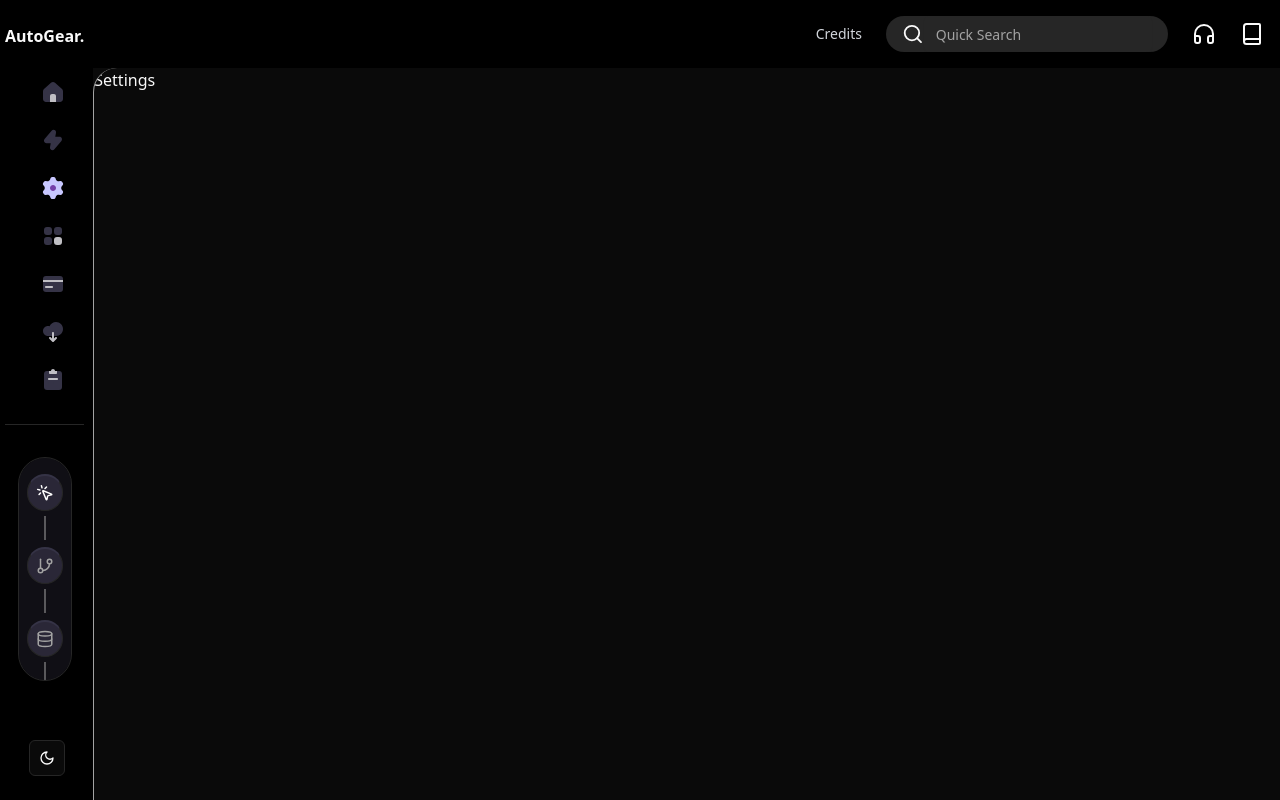
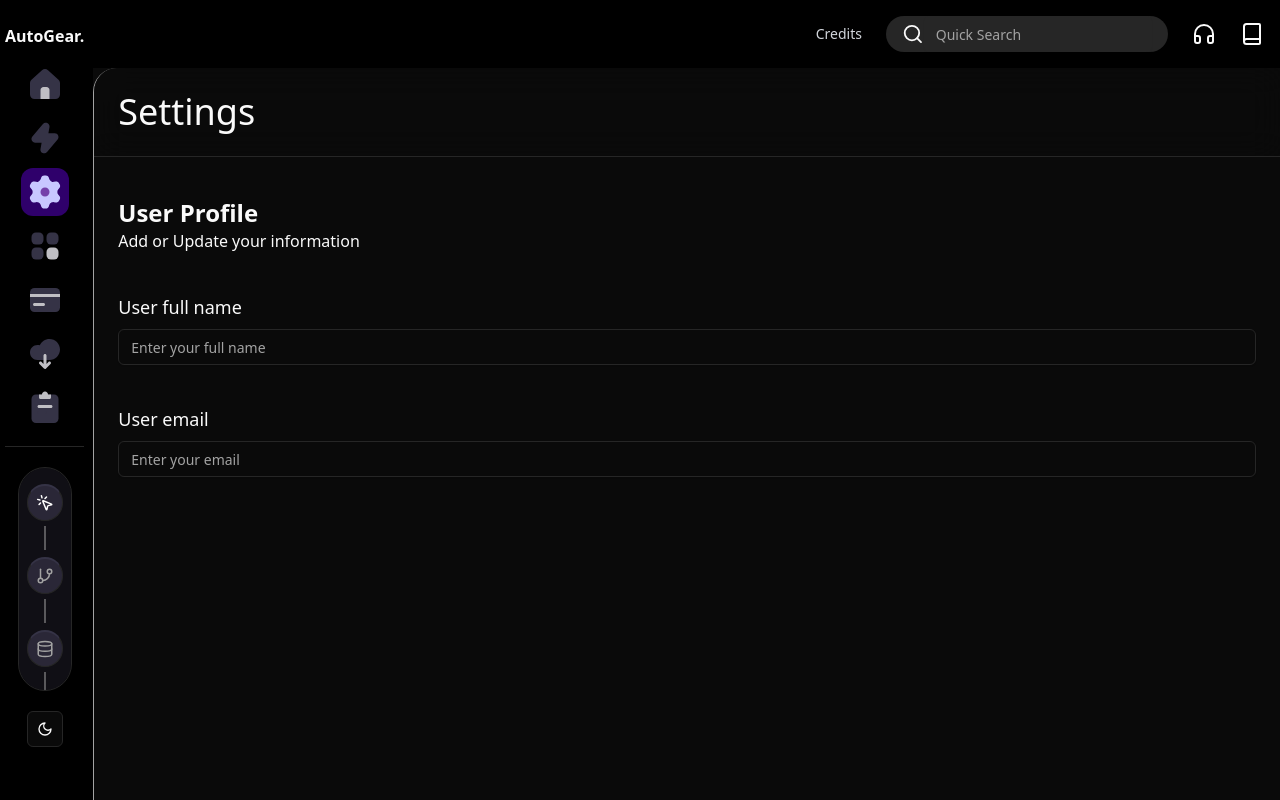
Before and after one commit to ShivanshTripathi247/autogear, a Next.js app: page /settings in a window 1280 px wide. Built offline with nearby package versions, Linux system fonts and the light colour scheme; a web font is replaced by a local one.

Commit message:
from 0.1

```diff
--- a/app/(main)/(pages)/settings/page.tsx
+++ b/app/(main)/(pages)/settings/page.tsx
@@ -1,10 +1,27 @@
+import ProfileForm from '@/components/forms/profile-form'
 import React from 'react'
 
 type Props = {}
 
 const Settings = (props: Props) => {
+  //Wip profile pricture
   return (
-    <div> Settings</div>
+    <div className='flex flex-col gap-4'>
+      <h1 className='sticky top-0 z-[10] flex items-center
+      justify-between border-b bg-background/50 p-6 text-4xl
+      backdrop-blur-lg'>
+        <span>Settings</span>
+      </h1>
+      <div className='flex flex-col gap-10 p-6'>
+        <div>
+          <h2 className='text-2xl font-bold'>User Profile</h2>
+            <p>
+              Add or Update your information
+            </p>
+        </div>
+        <ProfileForm />
+      </div>
+    </div>
   )
 }
 
--- a/app/page.tsx
+++ b/app/page.tsx
@@ -10,7 +10,7 @@
 
 export default function Home() {
   return (
-    <main className="relative w-full">
+    <main className="relative w-full mb-20">
       <Navbar />
 
       {/* Hero Section */}
--- /dev/null
+++ b/components/forms/profile-form.tsx
@@ -0,0 +1,67 @@
+'use client'
+import React, { useState } from 'react'
+import { useForm } from 'react-hook-form'
+import { z } from 'zod'
+import { zodResolver } from '@hookform/resolvers/zod'
+import { EditUserProfile } from '@/lib/types'
+import { Form, FormControl, FormField, FormItem, FormLabel, FormMessage } from '../ui/form'
+import { Input } from '../ui/input'
+type Props = {}
+
+const ProfileForm = (props: Props) => {
+    const [isLoading, setIsLoading] = useState(false)
+    const form = useForm<z.infer<typeof EditUserProfile>>({
+        mode: "onChange",
+        resolver: zodResolver(EditUserProfile),
+        defaultValues: {
+            name: "",
+            email: "",
+        },
+    });
+  return (
+    <Form {...form}>
+        <form className='flex flex-col gap-6'>
+            <FormField
+            disabled={isLoading}
+            control={form.control}
+            name="name"
+            render={({ field }) => (
+                <FormItem>
+                    <FormLabel className='text-lg'>User full name</FormLabel>
+                    <FormControl>
+                        <Input
+                        placeholder='Enter your full name'
+                        {...field}
+                        />
+                    </FormControl>
+                    <FormMessage />
+                </FormItem>
+            )}
+            />
+        </form>
+        <form className='flex flex-col gap-6'>
+            <FormField
+            disabled={isLoading}
+            control={form.control}
+            name="email"
+            render={({ field }) => (
+                <FormItem>
+                    <FormLabel className='text-lg'>User email</FormLabel>
+                    <FormControl>
+                        <Input
+                        placeholder='Enter your email'
+                        type='email'
+                        disabled={isLoading}
+                        {...field}
+                        />
+                    </FormControl>
+                    <FormMessage />
+                </FormItem>
+            )}
+            />
+        </form>
+    </Form>
+  )
+}
+
+export default ProfileForm
--- a/components/global/animated-tooltip.tsx
+++ b/components/global/animated-tooltip.tsx
@@ -1,90 +1,80 @@
 "use client";
-import Image from "next/image";
 import React, { useState } from "react";
+import Link from "next/link";
 import {
   motion,
-  useTransform,
   AnimatePresence,
-  useMotionValue,
-  useSpring,
 } from "framer-motion";
 
 export const AnimatedTooltip = ({
   items,
+  orientation = "vertical",
+  Component
 }: {
-  items: {
-    name: string;
-    component: string
-    icon: string;
-  }[];
+  items: any[];
+  orientation?: "vertical" | "horizontal";
+  Component?: React.ComponentType<any>;
 }) => {
   const [hoveredIndex, setHoveredIndex] = useState<number | null>(null);
-  const springConfig = { stiffness: 100, damping: 5 };
-  const x = useMotionValue(-100); // going to set this value on mouse move
-  // rotate the tooltip
-  const rotate = useSpring(
-    useTransform(x, [-100, 100], [-45, 45]),
-    springConfig
-  );
-  // translate the tooltip
-  const translateX = useSpring(
-    useTransform(x, [-100, 100], [-50, 50]),
-    springConfig
-  );
-  const handleMouseMove = (event: any) => {
-    const halfWidth = event.target.offsetWidth / 2;
-    x.set(event.nativeEvent.offsetX - halfWidth ); // set the x value, which is then used in transform and rotate
-  };
+
+  const containerClasses = orientation === "vertical"
+    ? "flex flex-col space-y-4"
+    : "flex flex-row space-x-4";
 
   return (
-    <>
+    <div className={containerClasses}>
       {items.map((item, idx) => (
         <div
-          className="-mr-4  relative group"
           key={item.name}
-          onMouseEnter={() => setHoveredIndex(item.id)}
+          className="relative group"
+          onMouseEnter={() => setHoveredIndex(idx)}
           onMouseLeave={() => setHoveredIndex(null)}
         >
           <AnimatePresence mode="popLayout">
-            {hoveredIndex === item.id && (
+            {hoveredIndex === idx && (
               <motion.div
-                initial={{ opacity: 0, y: 20, scale: 0.6 }}
+                initial={{ opacity: 0, x: -20 }}
                 animate={{
                   opacity: 1,
-                  y: 0,
-                  scale: 1,
+                  x: 0,
                   transition: {
                     type: "spring",
-                    stiffness: 260,
-                    damping: 10,
-                  },
+                    stiffness: 300,
+                    damping: 15
+                  }
                 }}
-                exit={{ opacity: 0, y: 20, scale: 0.6 }}
-                style={{
-                  translateX: translateX,
-                  rotate: rotate,
-                  whiteSpace: "nowrap",
+                exit={{
+                  opacity: 0,
+                  x: -20,
+                  transition: {
+                    duration: 0.2
+                  }
                 }}
-                className="absolute -top-16 -left-1/2 translate-x-1/2 flex text-xs  flex-col items-center justify-center rounded-md bg-black z-50 shadow-xl px-4 py-2"
+                className="absolute left-full ml-2 z-50"
               >
-                <div className="absolute inset-x-10 z-30 w-[20%] -bottom-px bg-gradient-to-r from-transparent via-emerald-500 to-transparent h-px " />
-                <div className="absolute left-10 w-[40%] z-30 -bottom-px bg-gradient-to-r from-transparent via-sky-500 to-transparent h-px " />
-                <div className="font-bold text-white relative z-30 text-base">
+                <div className="bg-black text-white px-3 py-1 rounded-md text-sm whitespace-nowrap">
                   {item.name}
                 </div>
-                <div className="text-white text-xs">{item.designation}</div>
               </motion.div>
             )}
           </AnimatePresence>
-          <item.Component selected={item.selected}
-            onMouseMove={handleMouseMove}
-            height={100}
-            width={100}
-            className="object-cover !m-0 !p-0 object-top rounded-full h-14 w-14 border-2 group-hover:scale-105 group-hover:z-30 border-white  relative transition duration-500"
-          />
 
+          {Component ? (
+            <Component
+              item={item}
+            />
+          ) : (
+            <Link
+              href={item.href}
+              className="cursor-pointer"
+            >
+              <div className="text-muted-foreground hover:text-primary">
+                {item.Component && <item.Component size={24} />}
+              </div>
+            </Link>
+          )}
         </div>
       ))}
-    </>
+    </div>
   );
 };
--- a/components/sidebar/index.tsx
+++ b/components/sidebar/index.tsx
@@ -3,7 +3,12 @@
 import { usePathname } from "next/navigation";
 import { menuOptions } from "@/lib/constants";
 import clsx from "clsx";
-import { AnimatedTooltip } from "@/components/global/animated-tooltip";
+import {
+  Tooltip,
+  TooltipContent,
+  TooltipProvider,
+  TooltipTrigger,
+} from '@/components/ui/tooltip'
 import { Separator } from "../ui/separator";
 import { Database, GitBranch, LucideMousePointerClick } from "lucide-react";
 import { ModeToggle } from "./mode-toggle";
@@ -22,32 +27,43 @@
 
   return (
     <nav className="dark:bg-black h-screen overflow-scroll justify-between items-center flex flex-col gap-10 py-6 px-2">
-      <div className="flex flex-col items-center justify-center gap-8 mr-1">
+      <div className="flex flex-col items-center justify-center gap-5 mr-1">
         <Link className="flex font-bold flex-row " href="/">
           AutoGear.
         </Link>
 
-        <div className="flex flex-col gap-6">
-          <AnimatedTooltip
-            items={menuItems}
-            orientation="vertical"
-            Component={({ item }) => (
+        <TooltipProvider>
+          {menuItems.map((menuItem) => (
+            <ul key={menuItem.name}>
+              <Tooltip delayDuration={0}>
+                <TooltipTrigger>
+                  <li>
                     <Link
-                href={item.href}
+                      href={menuItem.href}
                       className={clsx(
-                  "group h-8 w-8 flex items-center justify-center scale-[1.5] rounded-lg p-[3px] cursor-pointer",
+                        'group h-8 w-8 flex items-center justify-center  scale-[1.5] rounded-lg p-[3px]  cursor-pointer',
                         {
-                    "dark:bg-[#2F006B] bg-[#EEE0FF]": item.selected,
+                          'dark:bg-[#2F006B] bg-[#EEE0FF] ':
+                            menuItem.selected,
                         }
                       )}
                     >
-                <item.Component selected={item.selected} />
+                      <menuItem.Component
+                        selected={menuItem.selected}
+                      />
                     </Link>
-            )}
-
-          />
-
-        </div>
+                  </li>
+                </TooltipTrigger>
+                <TooltipContent
+                  side="right"
+                  className="bg-black/10 backdrop-blur-xl"
+                >
+                  <p className="text-white">{menuItem.name}</p>
+                </TooltipContent>
+              </Tooltip>
+            </ul>
+          ))}
+        </TooltipProvider>
         <Separator/>
         <div className="flex flex-col items-center gap-9
         dark:bg-[#353346]/30 py-4 px-2 rounded-full h-56
@@ -91,10 +107,12 @@
 
             </div>
         </div>
-      </div>
-      <div className="flex flex-col items-center justify-center gap-8">
+        <div className=" bottom-4">
     <ModeToggle />
 </div>
+      </div>
+
+
     </nav>
   );
 };
--- /dev/null
+++ b/components/ui/form.tsx
@@ -0,0 +1,178 @@
+"use client"
+
+import * as React from "react"
+import * as LabelPrimitive from "@radix-ui/react-label"
+import { Slot } from "@radix-ui/react-slot"
+import {
+  Controller,
+  ControllerProps,
+  FieldPath,
+  FieldValues,
+  FormProvider,
+  useFormContext,
+} from "react-hook-form"
+
+import { cn } from "@/lib/utils"
+import { Label } from "@/components/ui/label"
+
+const Form = FormProvider
+
+type FormFieldContextValue<
+  TFieldValues extends FieldValues = FieldValues,
+  TName extends FieldPath<TFieldValues> = FieldPath<TFieldValues>
+> = {
+  name: TName
+}
+
+const FormFieldContext = React.createContext<FormFieldContextValue>(
+  {} as FormFieldContextValue
+)
+
+const FormField = <
+  TFieldValues extends FieldValues = FieldValues,
+  TName extends FieldPath<TFieldValues> = FieldPath<TFieldValues>
+>({
+  ...props
+}: ControllerProps<TFieldValues, TName>) => {
+  return (
+    <FormFieldContext.Provider value={{ name: props.name }}>
+      <Controller {...props} />
+    </FormFieldContext.Provider>
+  )
+}
+
+const useFormField = () => {
+  const fieldContext = React.useContext(FormFieldContext)
+  const itemContext = React.useContext(FormItemContext)
+  const { getFieldState, formState } = useFormContext()
+
+  const fieldState = getFieldState(fieldContext.name, formState)
+
+  if (!fieldContext) {
+    throw new Error("useFormField should be used within <FormField>")
+  }
+
+  const { id } = itemContext
+
+  return {
+    id,
+    name: fieldContext.name,
+    formItemId: `${id}-form-item`,
+    formDescriptionId: `${id}-form-item-description`,
+    formMessageId: `${id}-form-item-message`,
+    ...fieldState,
+  }
+}
+
+type FormItemContextValue = {
+  id: string
+}
+
+const FormItemContext = React.createContext<FormItemContextValue>(
+  {} as FormItemContextValue
+)
+
+const FormItem = React.forwardRef<
+  HTMLDivElement,
+  React.HTMLAttributes<HTMLDivElement>
+>(({ className, ...props }, ref) => {
+  const id = React.useId()
+
+  return (
+    <FormItemContext.Provider value={{ id }}>
+      <div ref={ref} className={cn("space-y-2", className)} {...props} />
+    </FormItemContext.Provider>
+  )
+})
+FormItem.displayName = "FormItem"
+
+const FormLabel = React.forwardRef<
+  React.ElementRef<typeof LabelPrimitive.Root>,
+  React.ComponentPropsWithoutRef<typeof LabelPrimitive.Root>
+>(({ className, ...props }, ref) => {
+  const { error, formItemId } = useFormField()
+
+  return (
+    <Label
+      ref={ref}
+      className={cn(error && "text-destructive", className)}
+      htmlFor={formItemId}
+      {...props}
+    />
+  )
+})
+FormLabel.displayName = "FormLabel"
+
+const FormControl = React.forwardRef<
+  React.ElementRef<typeof Slot>,
+  React.ComponentPropsWithoutRef<typeof Slot>
+>(({ ...props }, ref) => {
+  const { error, formItemId, formDescriptionId, formMessageId } = useFormField()
+
+  return (
+    <Slot
+      ref={ref}
+      id={formItemId}
+      aria-describedby={
+        !error
+          ? `${formDescriptionId}`
+          : `${formDescriptionId} ${formMessageId}`
+      }
+      aria-invalid={!!error}
+      {...props}
+    />
+  )
+})
+FormControl.displayName = "FormControl"
+
+const FormDescription = React.forwardRef<
+  HTMLParagraphElement,
+  React.HTMLAttributes<HTMLParagraphElement>
+>(({ className, ...props }, ref) => {
+  const { formDescriptionId } = useFormField()
+
+  return (
+    <p
+      ref={ref}
+      id={formDescriptionId}
+      className={cn("text-[0.8rem] text-muted-foreground", className)}
+      {...props}
+    />
+  )
+})
+FormDescription.displayName = "FormDescription"
+
+const FormMessage = React.forwardRef<
+  HTMLParagraphElement,
+  React.HTMLAttributes<HTMLParagraphElement>
+>(({ className, children, ...props }, ref) => {
+  const { error, formMessageId } = useFormField()
+  const body = error ? String(error?.message) : children
+
+  if (!body) {
+    return null
+  }
+
+  return (
+    <p
+      ref={ref}
+      id={formMessageId}
+      className={cn("text-[0.8rem] font-medium text-destructive", className)}
+      {...props}
+    >
+      {body}
+    </p>
+  )
+})
+FormMessage.displayName = "FormMessage"
+
+export {
+  useFormField,
+  Form,
+  FormItem,
+  FormLabel,
+  FormControl,
+  FormDescription,
+  FormMessage,
+  FormField,
+}
--- /dev/null
+++ b/components/ui/label.tsx
@@ -0,0 +1,26 @@
+"use client"
+
+import * as React from "react"
+import * as LabelPrimitive from "@radix-ui/react-label"
+import { cva, type VariantProps } from "class-variance-authority"
+
+import { cn } from "@/lib/utils"
+
+const labelVariants = cva(
+  "text-sm font-medium leading-none peer-disabled:cursor-not-allowed peer-disabled:opacity-70"
+)
+
+const Label = React.forwardRef<
+  React.ElementRef<typeof LabelPrimitive.Root>,
+  React.ComponentPropsWithoutRef<typeof LabelPrimitive.Root> &
+    VariantProps<typeof labelVariants>
+>(({ className, ...props }, ref) => (
+  <LabelPrimitive.Root
+    ref={ref}
+    className={cn(labelVariants(), className)}
+    {...props}
+  />
+))
+Label.displayName = LabelPrimitive.Root.displayName
+
+export { Label }
--- /dev/null
+++ b/lib/types.ts
@@ -0,0 +1,8 @@
+import { z } from "zod"
+
+export const EditUserProfileSchema = z.object({
+    name: z.string().min(3, { message: "Name must be at least 3 characters" }),
+    email: z.string().email({ message: "Invalid email address" }),
+})
+
+export type EditUserProfile = z.infer<typeof EditUserProfileSchema>
--- a/package.json
+++ b/package.json
@@ -11,8 +11,10 @@
   "dependencies": {
     "@clerk/clerk-react": "^5.22.10",
     "@clerk/nextjs": "^6.10.6",
+    "@hookform/resolvers": "^3.10.0",
     "@radix-ui/react-accordion": "^1.2.2",
     "@radix-ui/react-dropdown-menu": "^2.1.5",
+    "@radix-ui/react-label": "^2.1.1",
     "@radix-ui/react-separator": "^1.1.1",
     "@radix-ui/react-slot": "^1.1.1",
     "@radix-ui/react-tooltip": "^1.1.7",
@@ -28,9 +30,11 @@
     "next-themes": "^0.4.4",
     "react": "^19.0.0",
     "react-dom": "^19.0.0",
+    "react-hook-form": "^7.54.2",
     "react-icons": "^5.4.0",
     "tailwind-merge": "^3.0.1",
-    "tailwindcss-animate": "^1.0.7"
+    "tailwindcss-animate": "^1.0.7",
+    "zod": "^3.24.1"
   },
   "devDependencies": {
     "@eslint/eslintrc": "^3",
```
Also changed, not shown: 1 other file (tests, documents, lock files or other folders). Lines whose indentation alone changed are shown as unchanged.
